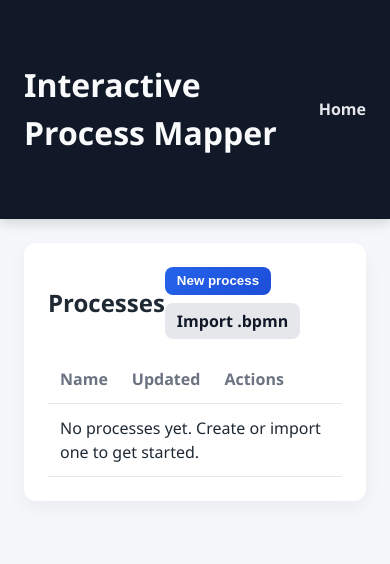
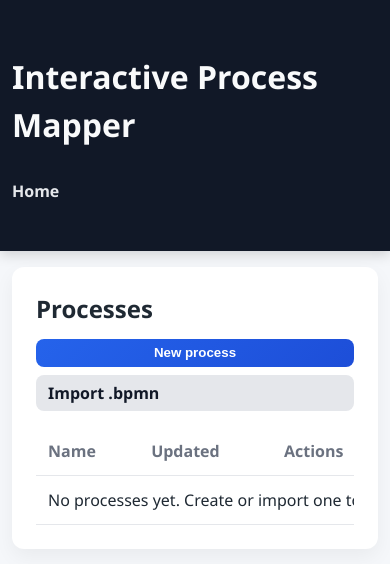
Before and after one commit to jfremag/InteractiveProcessMapper, a Vue app: page / in a window 390 px wide. Shown: the top 564 px of the page. Built offline with nearby package versions, Linux system fonts and the light colour scheme.

Commit message:
Improve responsive layout and canvases

```diff
--- a/src/assets/main.css
+++ b/src/assets/main.css
@@ -21,9 +21,9 @@ button {
 }
 
 .container {
-  max-width: 1100px;
+  max-width: 1200px;
   margin: 0 auto;
-  padding: 1.5rem;
+  padding: 1.5rem 1rem;
 }
 
 .card {
@@ -31,6 +31,7 @@ button {
   border-radius: 12px;
   box-shadow: 0 8px 20px rgba(0, 0, 0, 0.05);
   padding: 1.5rem;
+  overflow: hidden;
 }
 
 .table {
@@ -122,3 +123,50 @@ button {
 .section-title h2 {
   margin: 0;
 }
+
+.table-wrapper {
+  width: 100%;
+  overflow-x: auto;
+}
+
+.table {
+  min-width: 620px;
+}
+
+@media (max-width: 900px) {
+  .container {
+    padding: 1rem 0.75rem 2rem;
+  }
+
+  .header .container {
+    flex-direction: column;
+    align-items: flex-start;
+    gap: 0.5rem;
+  }
+
+  .section-title {
+    align-items: flex-start;
+    gap: 0.75rem;
+    flex-direction: column;
+  }
+
+  .section-title .actions {
+    width: 100%;
+  }
+
+  .table {
+    min-width: 520px;
+  }
+}
+
+@media (max-width: 640px) {
+  .btn {
+    width: 100%;
+    justify-content: center;
+  }
+
+  .nav-actions {
+    width: 100%;
+    justify-content: space-between;
+  }
+}
--- a/src/components/ProcessEditor.vue
+++ b/src/components/ProcessEditor.vue
@@ -94,6 +94,14 @@ const modelReady = ref(false)
 const loadingModel = ref(false)
 const placementCursor = ref({ x: 260, y: 180 })
 const lastElement = ref(null)
+const resizeObserver = ref(null)
+
+function refreshViewport() {
+  if (!modeler.value) return
+  const canvasApi = modeler.value.get('canvas')
+  canvasApi.resized()
+  canvasApi.zoom('fit-viewport')
+}
 
 async function loadProcess(id) {
   modelReady.value = false
@@ -120,6 +128,11 @@ async function loadProcess(id) {
       // Disable ZoomScroll to avoid non-passive wheel listeners in Chrome
       additionalModules: [{ zoomScroll: ['value', null] }],
     })
+
+    resizeObserver.value = new ResizeObserver(() => {
+      refreshViewport()
+    })
+    resizeObserver.value.observe(canvas.value)
   }
 }
 
@@ -254,7 +267,7 @@ async function importDiagram(xml) {
   const diagramXml = xml || defaultBpmn
   try {
     await modeler.value.importXML(diagramXml)
-    modeler.value.get('canvas').zoom('fit-viewport')
+    refreshViewport()
     setLastElementFromDiagram()
     modelReady.value = true
   } catch (error) {
@@ -262,7 +275,7 @@ async function importDiagram(xml) {
     if (diagramXml !== defaultBpmn) {
       try {
         await modeler.value.importXML(defaultBpmn)
-        modeler.value.get('canvas').zoom('fit-viewport')
+        refreshViewport()
         setLastElementFromDiagram()
         if (current.value) {
           store.updateProcess(current.value.id, { bpmnXml: defaultBpmn })
@@ -279,7 +292,7 @@ async function importDiagram(xml) {
 
     try {
       await modeler.value.createDiagram()
-      modeler.value.get('canvas').zoom('fit-viewport')
+      refreshViewport()
       setLastElementFromDiagram()
       modelReady.value = true
       if (current.value) {
@@ -314,6 +327,7 @@ watch(
 )
 
 onBeforeUnmount(() => {
+  resizeObserver.value?.disconnect()
   modeler.value?.destroy()
 })
 </script>
@@ -354,7 +368,8 @@ onBeforeUnmount(() => {
 
 .modeler-canvas {
   position: relative;
-  height: 600px;
+  height: clamp(420px, 70vh, 860px);
+  min-height: 360px;
   border: 1px solid #e5e7eb;
   border-radius: 8px;
   background: #fff;
--- a/src/components/ProcessList.vue
+++ b/src/components/ProcessList.vue
@@ -9,6 +9,7 @@
       </div>
     </div>
 
+    <div class="table-wrapper">
       <table class="table">
         <thead>
           <tr>
@@ -35,6 +36,7 @@
           </tr>
         </tbody>
       </table>
+    </div>
   </div>
 </template>
 
--- a/src/components/ProcessViewer.vue
+++ b/src/components/ProcessViewer.vue
@@ -8,7 +8,7 @@
         <button class="btn btn-secondary" @click="goEdit">Edit</button>
       </div>
     </div>
-    <div ref="canvas" style="height: 600px; border: 1px solid #e5e7eb; border-radius: 8px;"></div>
+    <div ref="canvas" class="viewer-canvas"></div>
   </div>
   <div v-else class="card">
     <p>Process not found.</p>
@@ -32,6 +32,14 @@ const store = useProcessStore();
 const canvas = ref(null);
 const viewer = ref(null);
 const current = ref(null);
+const resizeObserver = ref(null);
+
+function refreshViewport() {
+  if (!viewer.value) return;
+  const canvasModule = viewer.value.get('canvas');
+  canvasModule?.resized();
+  canvasModule?.zoom('fit-viewport');
+}
 
 async function loadProcess(id) {
   const proc = store.getProcessById(id);
@@ -47,6 +55,11 @@ async function loadProcess(id) {
       return;
     }
     viewer.value = new BpmnViewer({ container: canvas.value });
+
+    resizeObserver.value = new ResizeObserver(() => {
+      refreshViewport();
+    });
+    resizeObserver.value.observe(canvas.value);
   }
   const xml = proc.bpmnXml || defaultBpmn;
   try {
@@ -64,8 +77,7 @@ async function loadProcess(id) {
       return;
     }
   }
-  const canvasModule = viewer.value.get('canvas');
-  canvasModule?.zoom('fit-viewport');
+  refreshViewport();
 }
 
 function downloadXml() {
@@ -104,6 +116,29 @@ watch(
 );
 
 onBeforeUnmount(() => {
+  resizeObserver.value?.disconnect();
   viewer.value?.destroy();
 });
 </script>
+
+<style scoped>
+.viewer-canvas {
+  border: 1px solid #e5e7eb;
+  border-radius: 8px;
+  height: clamp(400px, 68vh, 820px);
+  min-height: 340px;
+  background: #fff;
+  overflow: hidden;
+}
+
+:deep(.viewer-canvas > .djs-container) {
+  width: 100%;
+  height: 100%;
+}
+
+@media (max-width: 768px) {
+  .viewer-canvas {
+    height: clamp(360px, 60vh, 680px);
+  }
+}
+</style>
```
Lines whose indentation alone changed are shown as unchanged.
